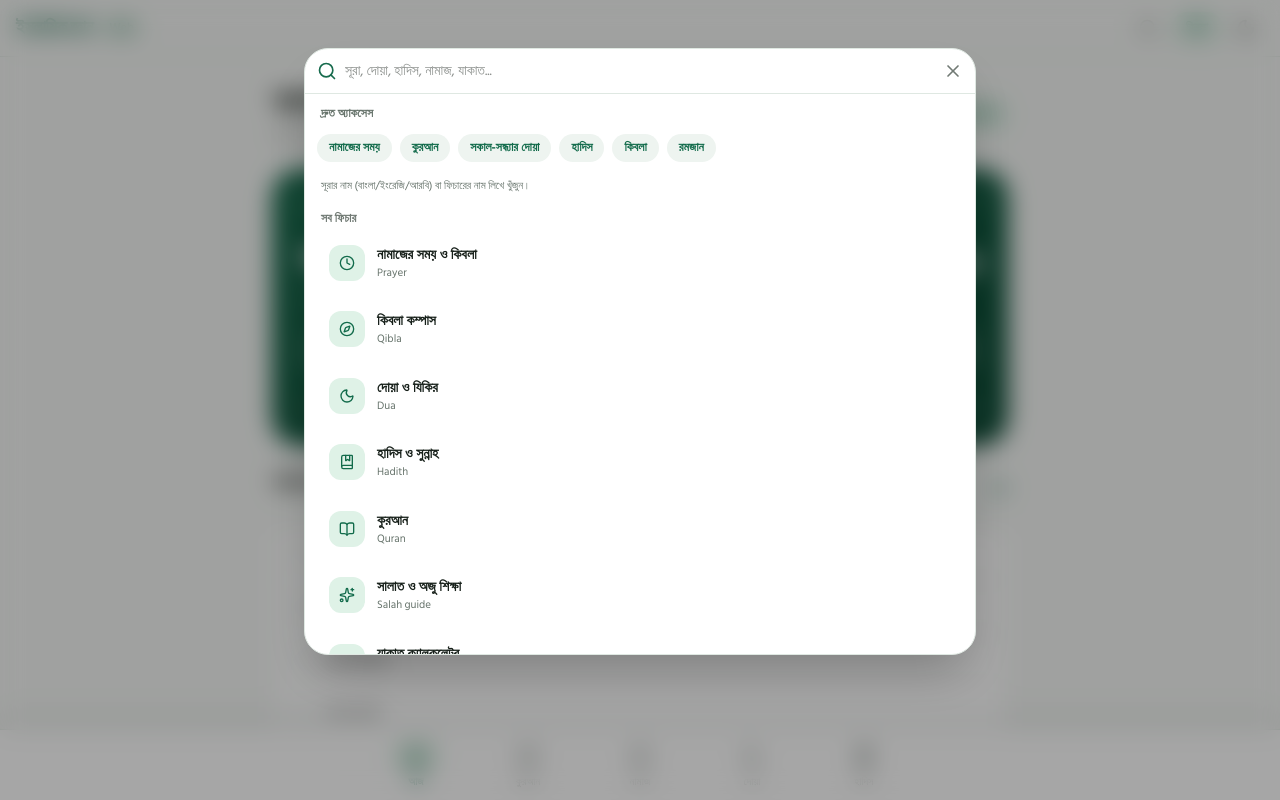
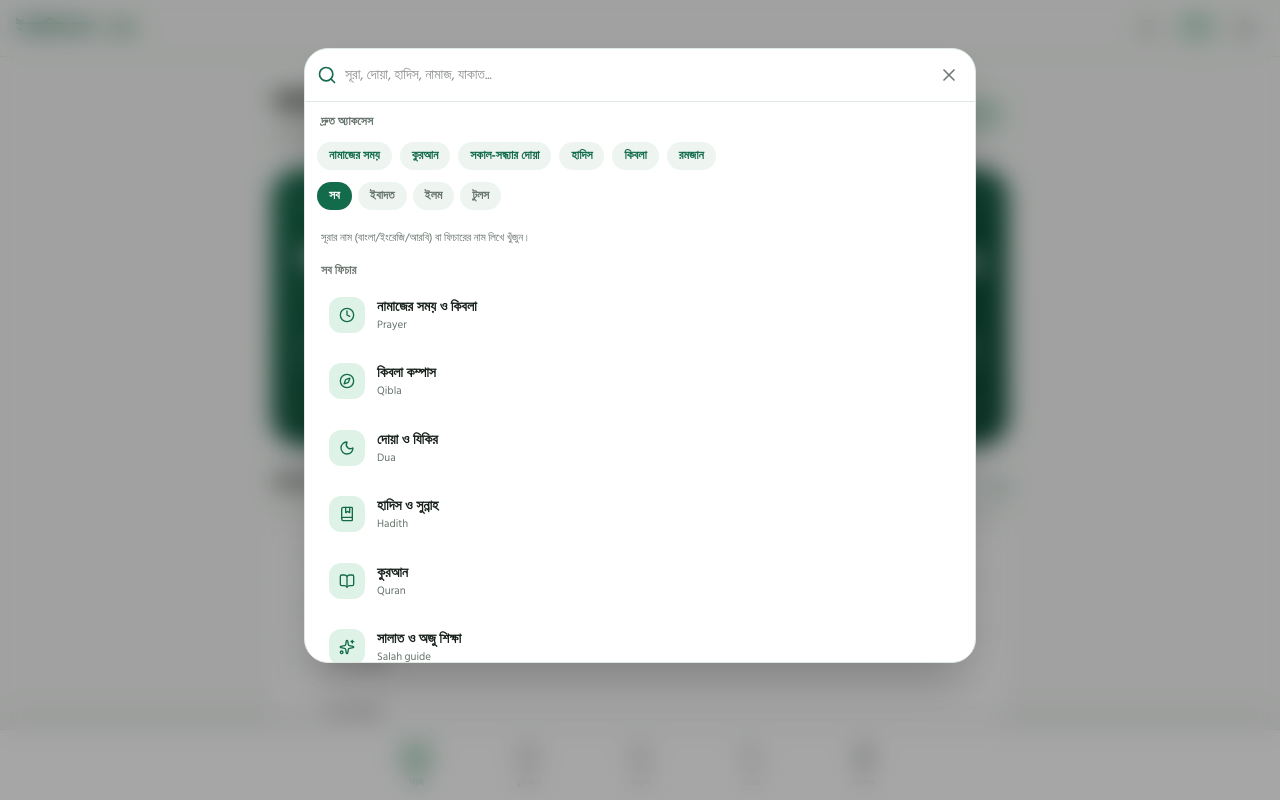
Before and after one commit to abbasali01843/islamic-knowledge-platform-web, a React (Vite) app: page / in a window 1280 px wide. Both pictures are taken after a click on the button 1147 px from the left and 28 px from the top of the page. Shown: the top 800 px of the page. Built offline with nearby package versions, Linux system fonts and the light colour scheme.

Commit message:
ui: improve global search discovery and keyboard UX

```diff
--- a/src/App.tsx
+++ b/src/App.tsx
@@ -104,6 +104,7 @@ export const App: React.FC = () => {
   const [activeWebModule, setActiveWebModule] = useState<WebModule | null>(null);
   const [searchOpen, setSearchOpen] = useState(false);
   const [search, setSearch] = useState('');
+  const [searchCategory, setSearchCategory] = useState<'ALL' | SearchModule['category']>('ALL');
   const [activeSpecialModule, setActiveSpecialModule] = useState<Special>(null);
   const [isOnline, setIsOnline] = useState(() => (typeof navigator === 'undefined' ? true : navigator.onLine));
   const [isDarkMode, setIsDarkMode] = useState(
@@ -175,9 +176,10 @@ export const App: React.FC = () => {
   const searchTerm = search.trim().toLowerCase();
   const searchSurahs = useMemo(() => (searchTerm ? findQuranSurahs(searchTerm).slice(0, 12) : []), [searchTerm]);
   const searchModules = useMemo(() => {
-    if (!searchTerm) return SEARCH_MODULES;
-    return SEARCH_MODULES.filter((m) => `${m.titleBn} ${m.titleEn} ${m.keywords}`.toLowerCase().includes(searchTerm));
-  }, [searchTerm]);
+    const modules = searchCategory === 'ALL' ? SEARCH_MODULES : SEARCH_MODULES.filter((m) => m.category === searchCategory);
+    if (!searchTerm) return modules;
+    return modules.filter((m) => `${m.titleBn} ${m.titleEn} ${m.keywords}`.toLowerCase().includes(searchTerm));
+  }, [searchTerm, searchCategory]);
   const hasResults = searchSurahs.length > 0 || searchModules.length > 0;
 
   const openSurah = (surah: Surah, ayahNumber: number | null) => {
@@ -210,7 +212,7 @@ export const App: React.FC = () => {
     if (surah) openSurah(surah, ayahNumber);
   };
 
-  const closeSearch = () => { setSearchOpen(false); setSearch(''); };
+  const closeSearch = () => { setSearchOpen(false); setSearch(''); setSearchCategory('ALL'); };
 
   useEffect(() => {
     if (!searchOpen) return;
@@ -246,13 +248,18 @@ export const App: React.FC = () => {
             <div className="flex items-center gap-2 p-3 border-b border-[var(--ikp-border)]">
               <Search className="w-5 h-5 text-[#176B4D] dark:text-[#9DD6B9] shrink-0" />
               <input autoFocus value={search} onChange={(e) => setSearch(e.target.value)} onKeyDown={(e) => { if (e.key === 'Escape') closeSearch(); }} placeholder="সূরা, দোয়া, হাদিস, নামাজ, যাকাত..." className="flex-1 bg-transparent outline-none text-sm text-[var(--ikp-text)]" />
-              <button type="button" onClick={closeSearch} aria-label="অনুসন্ধান বন্ধ করুন"><X className="w-5 h-5 text-[#717A74]" /></button>
+              <button type="button" onClick={closeSearch} className="ikp-focus-ring rounded-xl p-1" aria-label="অনুসন্ধান বন্ধ করুন"><X className="w-5 h-5 text-[#717A74]" /></button>
             </div>
             <div className="max-h-[70vh] overflow-y-auto p-3 space-y-4">
               {!searchTerm && (
                 <div className="space-y-3">
                   <p className="text-xs font-bold text-[var(--ikp-text-muted)] px-1">দ্রুত অ্যাকসেস</p>
-                  <div className="flex flex-wrap gap-2">{QUICK_SUGGESTIONS.map((s) => (<button key={s.path} type="button" onClick={() => goFromSearch(s.path)} className="px-3 py-1.5 rounded-full text-xs font-bold bg-[var(--ikp-surface-muted)] text-[var(--ikp-primary)]">{s.label}</button>))}</div>
+                  <div className="flex flex-wrap gap-2">{QUICK_SUGGESTIONS.map((s) => (<button key={s.path} type="button" onClick={() => goFromSearch(s.path)} className="ikp-focus-ring px-3 py-1.5 rounded-full text-xs font-bold bg-[var(--ikp-surface-muted)] text-[var(--ikp-primary)]">{s.label}</button>))}</div>
+                  <div className="flex gap-1.5 overflow-x-auto no-scrollbar pb-1" aria-label="অনুসন্ধান বিভাগ">
+                    {[['ALL','সব'],['ibadah','ইবাদত'],['ilm','ইলম'],['tools','টুলস']].map(([id,label]) => (
+                      <button key={id} type="button" onClick={() => setSearchCategory(id as typeof searchCategory)} className={`ikp-focus-ring shrink-0 px-3 py-1.5 rounded-full text-xs font-bold ${searchCategory === id ? 'bg-[var(--ikp-primary)] text-white' : 'bg-[var(--ikp-surface-muted)] text-[var(--ikp-text-muted)]'}`}>{label}</button>
+                    ))}
+                  </div>
                   <p className="text-[11px] text-[var(--ikp-text-muted)] px-1 pt-1">সূরার নাম (বাংলা/ইংরেজি/আরবি) বা ফিচারের নাম লিখে খুঁজুন।</p>
                 </div>
               )}
@@ -260,7 +267,7 @@ export const App: React.FC = () => {
                 <div className="space-y-1.5">
                   <p className="text-xs font-bold text-[#717A74] dark:text-[#8B958E] px-1">কুরআনের সূরা</p>
                   {searchSurahs.map((s) => (
-                    <button key={s.number} type="button" onClick={() => { closeSearch(); openSurah(s, null); }} className="w-full text-left p-3 rounded-2xl hover:bg-[var(--ikp-surface-muted)] flex items-center justify-between gap-3">
+                    <button key={s.number} type="button" onClick={() => { closeSearch(); openSurah(s, null); }} className="ikp-focus-ring w-full text-left p-3 rounded-2xl hover:bg-[var(--ikp-surface-muted)] flex items-center justify-between gap-3">
                       <div className="min-w-0"><div className="font-bold text-sm">{s.nameBengali}</div><div className="text-[11px] text-[var(--ikp-text-muted)]">সূরা {s.number} • {s.nameEnglish} • {s.ayahCount} আয়াত</div></div>
                       <span className="text-lg font-serif text-[#176B4D] dark:text-[#9DD6B9] shrink-0" dir="rtl">{s.nameArabic}</span>
                     </button>
@@ -273,7 +280,7 @@ export const App: React.FC = () => {
                   {searchModules.map((m) => {
                     const Icon = m.icon;
                     return (
-                      <button key={m.path} type="button" onClick={() => goFromSearch(m.path)} className="w-full text-left p-3 rounded-2xl hover:bg-[#F0F5F1] dark:hover:bg-[#222C25] flex items-center gap-3">
+                      <button key={m.path} type="button" onClick={() => goFromSearch(m.path)} className="ikp-focus-ring w-full text-left p-3 rounded-2xl hover:bg-[var(--ikp-surface-muted)] flex items-center gap-3">
                         <div className="w-9 h-9 rounded-xl bg-[var(--ikp-primary-soft)] flex items-center justify-center text-[var(--ikp-primary)] shrink-0"><Icon className="w-4 h-4" /></div>
                         <div className="min-w-0"><div className="font-bold text-sm">{m.titleBn}</div><div className="text-[11px] text-[var(--ikp-text-muted)]">{m.titleEn}</div></div>
                       </button>
```
